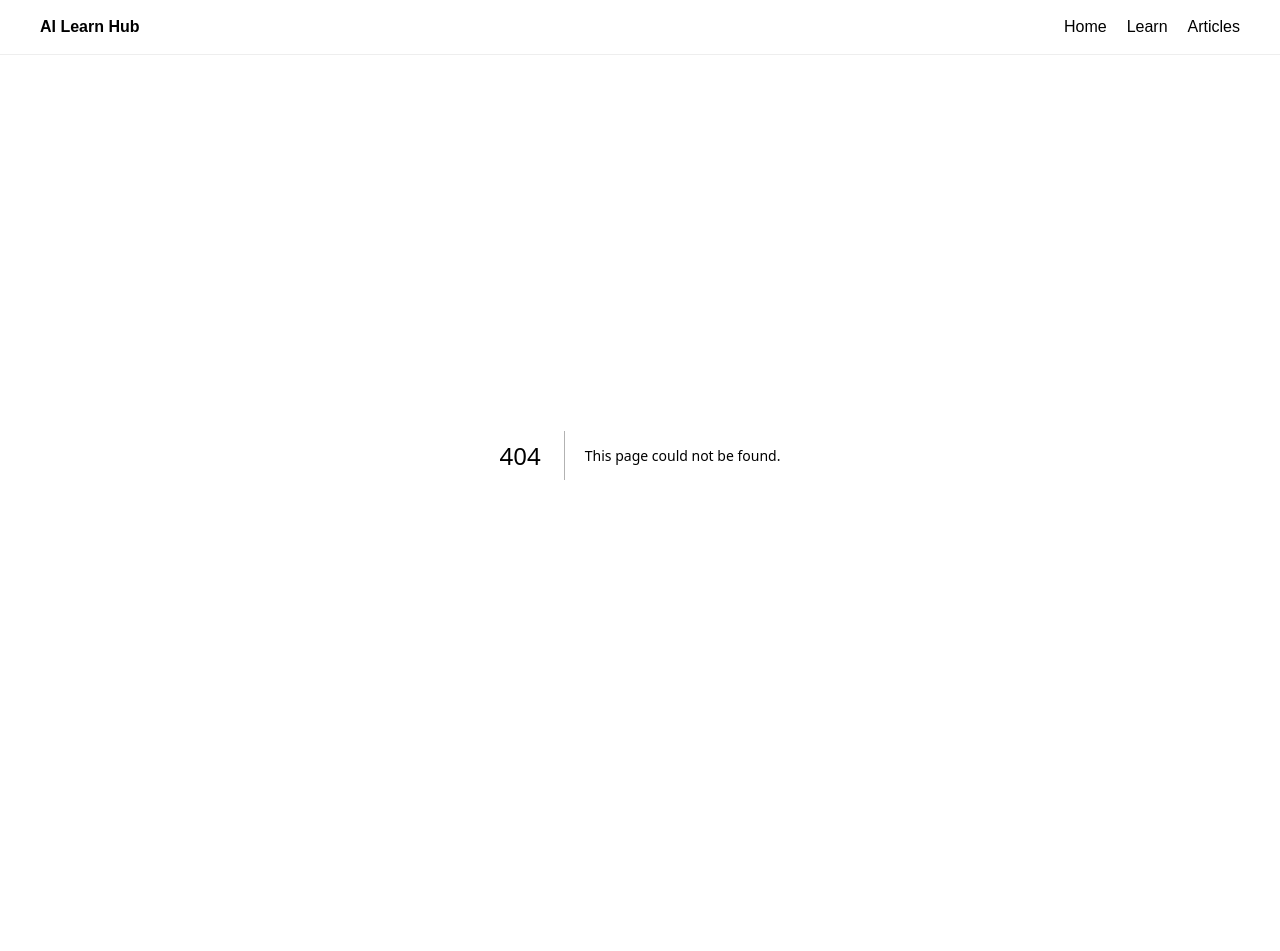
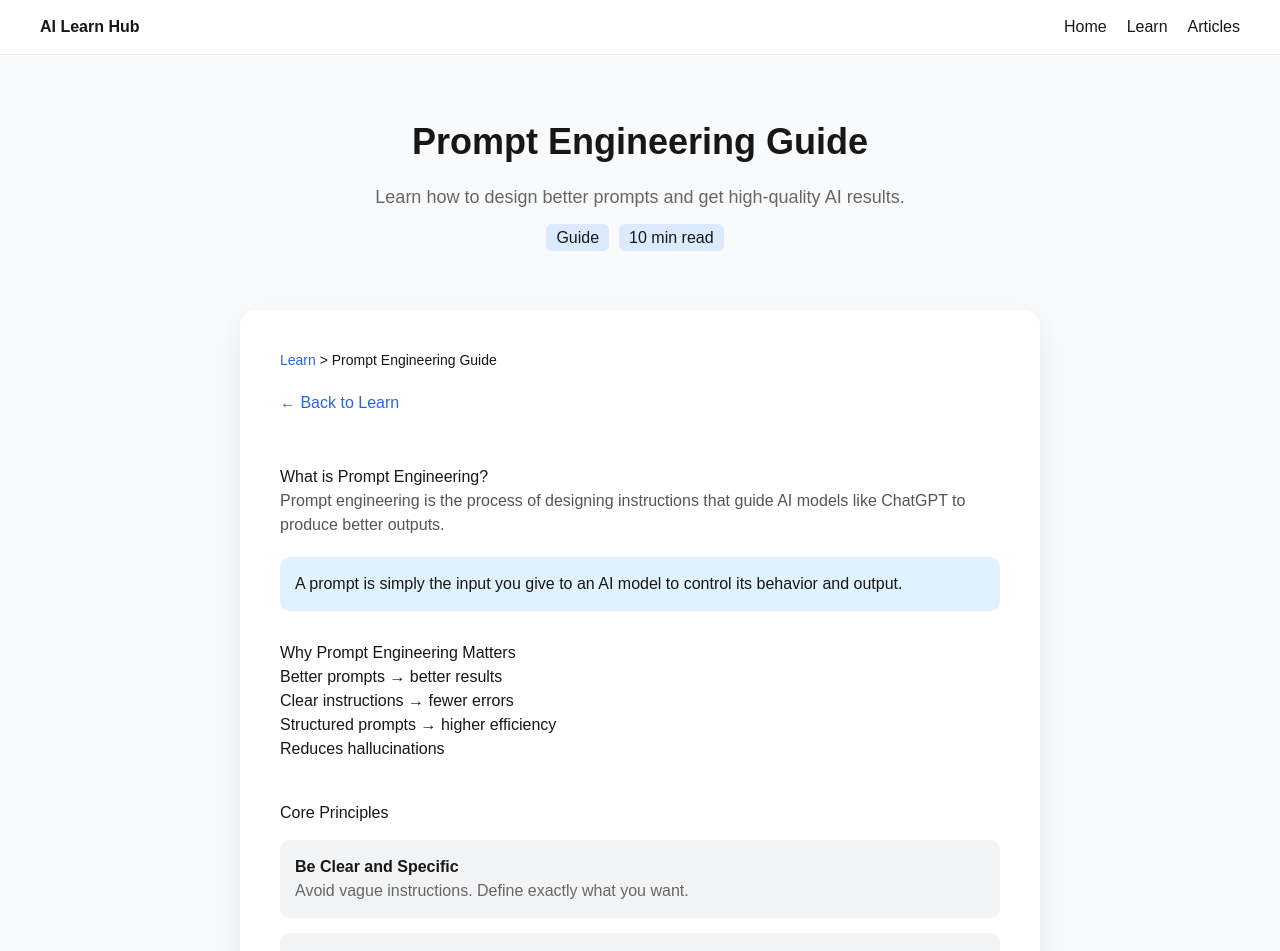
Before and after one commit to ziqi108/ai-LearnAI, a Next.js app: page /learn/beginner/prompt-engineering-guide in a window 1280 px wide. Before the commit this address had no page. Shown: the top 951 px of the page. Before the commit the page ends 855 px from the top, so only its background shows below. Built offline with nearby package versions, Linux system fonts and the light colour scheme.

Commit message:
Prompt Engineering Guide

```diff
--- a/app/learn/beginner/page.tsx
+++ b/app/learn/beginner/page.tsx
@@ -53,6 +53,12 @@ export default function BeginnerPage() {
             link="/learn/beginner/prompt-basics"
           />
 
+           <CourseCard
+            title="rompt Engineering Guide 2026✅"
+            desc="Master prompt engineering with techniques, examples, and best practices. Learn how to write better prompts for ChatGPT and AI tools."
+            link="/learn/beginner/prompt-engineering-guide"
+          />
+
         </div>
       </div>
     </main>
--- /dev/null
+++ b/app/learn/beginner/prompt-engineering-guide/page.tsx
@@ -0,0 +1,301 @@
+import Link from "next/link";
+
+export const metadata = {
+  title: "Prompt Engineering Guide 2026: Techniques, Examples & Best Practices",
+  description:
+    "Master prompt engineering with techniques, examples, and best practices. Learn how to write better prompts for AI tools like ChatGPT.",
+};
+
+export default function PromptEngineeringGuidePage() {
+  return (
+    <main style={{ background: "#f9fafb", minHeight: "100vh" }}>
+
+      {/* Hero */}
+      <section style={{ padding: "60px 20px", textAlign: "center" }}>
+        <h1 style={{ fontSize: "36px", fontWeight: 700 }}>
+          Prompt Engineering Guide
+        </h1>
+
+        <p style={{ color: "#666", marginTop: "15px", fontSize: "18px" }}>
+          Learn how to design better prompts and get high-quality AI results.
+        </p>
+
+        <div style={{ marginTop: "15px" }}>
+          <span style={badge}>Guide</span>
+          <span style={badge}>10 min read</span>
+        </div>
+      </section>
+
+      <article style={container}>
+
+        {/* ✅ Breadcrumb */}
+        <div style={{ fontSize: "14px", marginBottom: "20px" }}>
+          <Link href="/learn" style={link}>
+            Learn
+          </Link>
+          {" > "}
+          Prompt Engineering Guide
+        </div>
+
+        {/* ✅ Back */}
+        <Link href="/learn" style={backBtn}>
+          ← Back to Learn
+        </Link>
+
+        {/* Section */}
+        <Section
+          title="What is Prompt Engineering?"
+          text="Prompt engineering is the process of designing instructions that guide AI models like ChatGPT to produce better outputs."
+        />
+
+        <Highlight>
+          A prompt is simply the input you give to an AI model to control its behavior and output.
+        </Highlight>
+
+        {/* Why */}
+        <Section
+          title="Why Prompt Engineering Matters"
+          list={[
+            "Better prompts → better results",
+            "Clear instructions → fewer errors",
+            "Structured prompts → higher efficiency",
+            "Reduces hallucinations",
+          ]}
+        />
+
+        {/* Principles */}
+        <div style={{ marginTop: "40px" }}>
+          <h2>Core Principles</h2>
+
+          <Card title="Be Clear and Specific">
+            Avoid vague instructions. Define exactly what you want.
+          </Card>
+
+          <Card title="Provide Context">
+            Give enough background information so the AI understands your goal.
+          </Card>
+
+          <Card title="Break Down Tasks">
+            Split complex problems into steps.
+          </Card>
+
+          <Card title="Use Structure">
+            Use lists, formatting, and examples.
+          </Card>
+        </div>
+
+        {/* Structure */}
+        <div style={{ marginTop: "40px" }}>
+          <h2>Best Prompt Structure</h2>
+
+          <pre style={code}>
+{`Role
+Task
+Context
+Examples
+Constraints
+Steps`}
+          </pre>
+        </div>
+
+        {/* Techniques */}
+        <div style={{ marginTop: "40px" }}>
+          <h2>Advanced Techniques</h2>
+
+          <Tech title="Zero-shot">
+            No examples. Works for simple tasks.
+          </Tech>
+
+          <Tech title="Few-shot">
+            Provide examples to guide output.
+          </Tech>
+
+          <Tech title="Chain of Thought">
+            Ask the model to reason step by step.
+          </Tech>
+
+          <Tech title="Self-Consistency">
+            Generate multiple answers and select the best one.
+          </Tech>
+
+          <Tech title="Tree of Thought">
+            Explore multiple reasoning paths.
+          </Tech>
+
+          <Tech title="Self-Reflection">
+            Ask the AI to review and improve its answer.
+          </Tech>
+        </div>
+
+        {/* Example */}
+        <div style={{ marginTop: "40px" }}>
+          <h2>Prompt Example</h2>
+
+          <pre style={code}>
+{`You are an AI expert.
+
+Task: Explain prompt engineering.
+
+Requirements:
+- Use simple language
+- Provide examples
+- Limit to 150 words
+
+Output: bullet points`}
+          </pre>
+        </div>
+
+        {/* Safety */}
+        <div style={{ marginTop: "40px" }}>
+          <h2>Prompt Safety</h2>
+
+          <ul>
+            <li>Prompt injection attacks</li>
+            <li>Data leakage risks</li>
+            <li>Jailbreak attempts</li>
+          </ul>
+
+          <Highlight>
+            Always define roles, constraints, and validate input.
+          </Highlight>
+        </div>
+
+        {/* Summary */}
+        <div style={summary}>
+          <strong>Key Takeaway:</strong> Prompt engineering is about designing
+          clear and structured instructions to unlock the full power of AI.
+        </div>
+
+        {/* CTA */}
+        <div style={cta}>
+          <h3>Next Step</h3>
+
+          <Link href="/learn/beginner/prompt-basics">
+            <button style={btn}>Learn Prompt Basics →</button>
+          </Link>
+        </div>
+
+      </article>
+    </main>
+  );
+}
+
+/* ===== Components ===== */
+
+function Section({ title, text, list = [] }: any) {
+  return (
+    <div style={{ marginTop: "30px" }}>
+      <h2>{title}</h2>
+      {text && <p style={{ color: "#555" }}>{text}</p>}
+      {list.length > 0 && (
+        <ul>
+          {list.map((item: string, i: number) => (
+            <li key={i}>{item}</li>
+          ))}
+        </ul>
+      )}
+    </div>
+  );
+}
+
+function Card({ title, children }: any) {
+  return (
+    <div style={card}>
+      <strong>{title}</strong>
+      <p style={{ color: "#666" }}>{children}</p>
+    </div>
+  );
+}
+
+function Tech({ title, children }: any) {
+  return (
+    <div style={tech}>
+      <strong>{title}</strong>
+      <p>{children}</p>
+    </div>
+  );
+}
+
+function Highlight({ children }: any) {
+  return <div style={highlight}>{children}</div>;
+}
+
+/* ===== Styles ===== */
+
+const container = {
+  maxWidth: "800px",
+  margin: "auto",
+  background: "#fff",
+  padding: "40px",
+  borderRadius: "16px",
+  boxShadow: "0 10px 30px rgba(0,0,0,0.08)",
+};
+
+const card = {
+  marginTop: "15px",
+  padding: "15px",
+  background: "#f3f4f6",
+  borderRadius: "10px",
+};
+
+const tech = {
+  marginTop: "15px",
+  padding: "15px",
+  background: "#eef2ff",
+  borderRadius: "10px",
+};
+
+const highlight = {
+  marginTop: "20px",
+  padding: "15px",
+  background: "#e0f2fe",
+  borderRadius: "10px",
+};
+
+const code = {
+  background: "#111827",
+  color: "#fff",
+  padding: "15px",
+  borderRadius: "10px",
+  overflowX: "auto" as const,
+};
+
+const summary = {
+  marginTop: "40px",
+  padding: "15px",
+  background: "#dbeafe",
+  borderRadius: "10px",
+};
+
+const cta = {
+  textAlign: "center" as const,
+  marginTop: "50px",
+};
+
+const btn = {
+  padding: "12px 18px",
+  background: "#2563eb",
+  color: "#fff",
+  border: "none",
+  borderRadius: "8px",
+  cursor: "pointer",
+};
+
+const backBtn = {
+  display: "inline-block",
+  marginBottom: "20px",
+  color: "#2563eb",
+  textDecoration: "none",
+};
+
+const link = {
+  color: "#2563eb",
+  textDecoration: "none",
+};
+
+const badge = {
+  marginRight: "10px",
+  background: "#dbeafe",
+  padding: "5px 10px",
+  borderRadius: "6px",
+};
```
